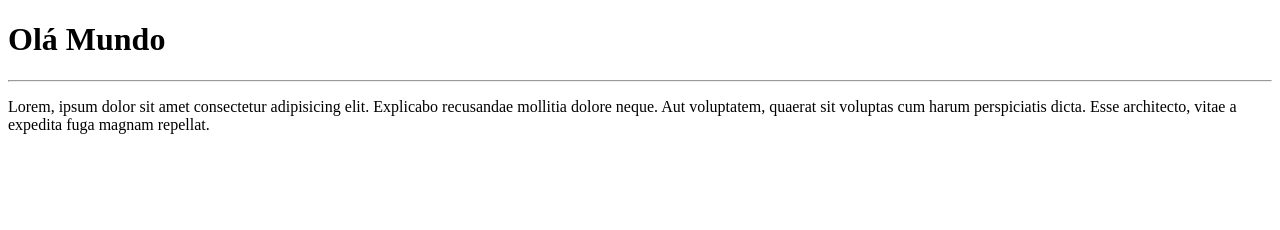
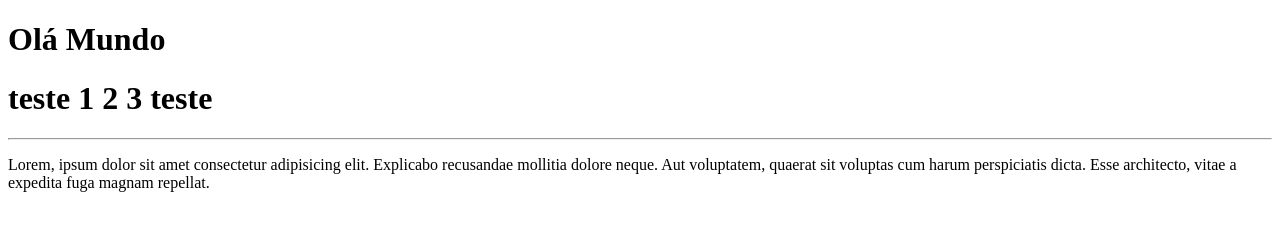
Before and after one commit to caioatenas/Ola-Mundo, a plain HTML site: page LOCAL/index.html in a window 1280 px wide. Drawn offline with Linux system fonts and the light colour scheme.

Commit message:
Update and rename SITE/index.html to LOCAL/index.html

```diff
--- a/SITE/index.html
+++ b/LOCAL/index.html
@@ -7,6 +7,7 @@
 </head>
 <body>
     <h1>Olá Mundo</h1>
+    <h1> teste 1 2 3 teste </h1>
     <hr>
     <p>Lorem, ipsum dolor sit amet consectetur adipisicing elit. Explicabo recusandae mollitia dolore neque. Aut voluptatem, quaerat sit voluptas cum harum perspiciatis dicta. Esse architecto, vitae a expedita fuga magnam repellat.</p>
 </body>
```
